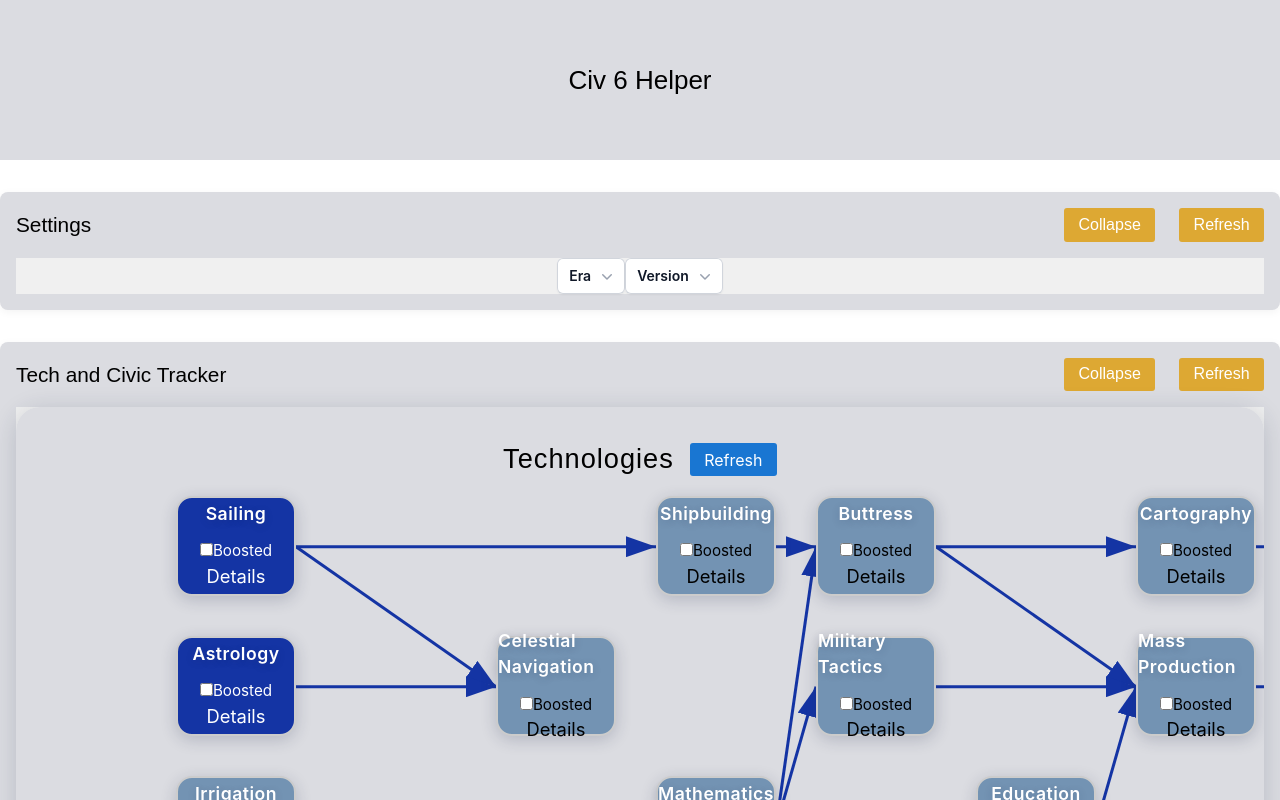
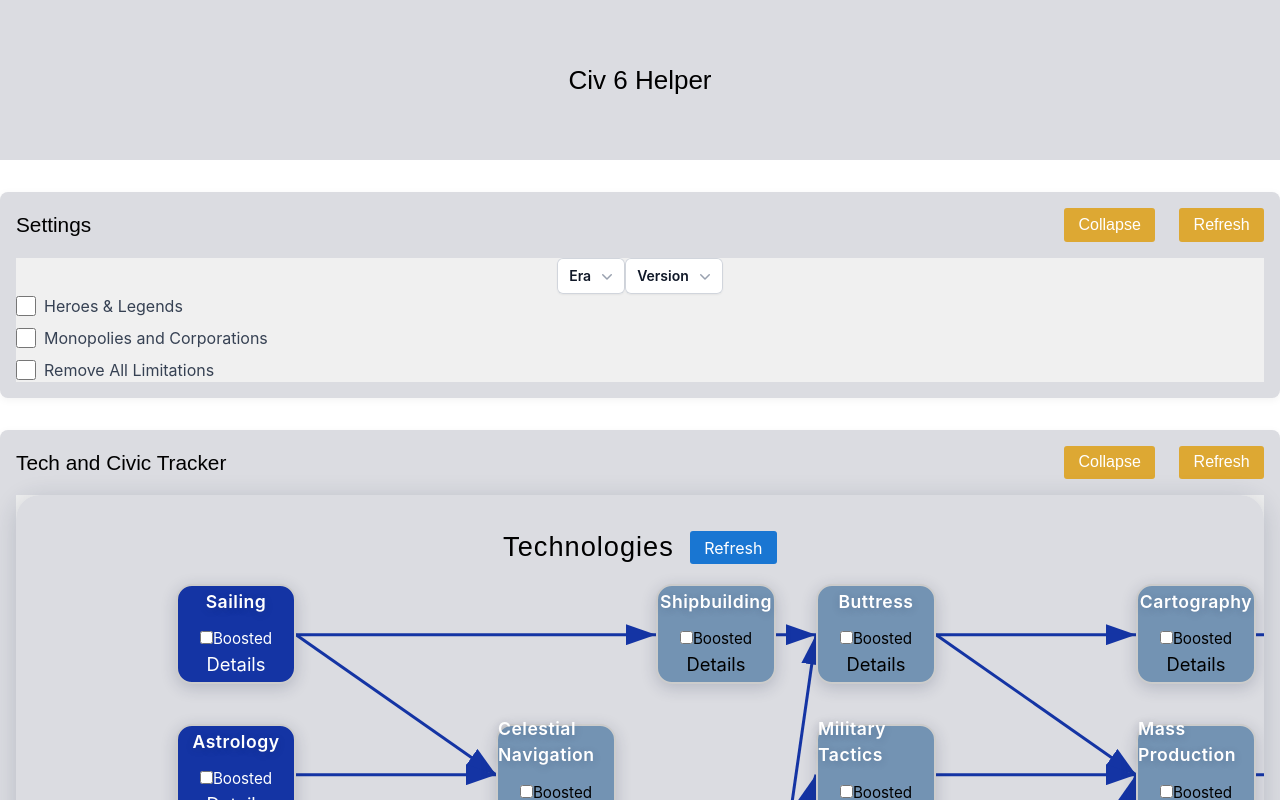
Before and after one commit to huntt3/Civ-6-Helper, a React (Vite) app: page / in a window 1280 px wide. Shown: the top 800 px of the page. Built offline with nearby package versions, Linux system fonts and the light colour scheme.

Commit message:
Added Settings

```diff
--- a/src/Settings/SettingsContainer.jsx
+++ b/src/Settings/SettingsContainer.jsx
@@ -3,6 +3,7 @@
 import EraDropdown from "./EraDropdown";
 import VersionDropdown from "./VersionDropdown";
 import CollapsibleContainer from "../Templates/CollapsibleContainer";
+import Checkbox from "../Templates/Checkbox";
 
 // TechTreeContainer manages the collapsed state for the CollapsibleContainer
 const SettingsContainer = () => {
@@ -13,6 +14,10 @@
   const handleCollapse = () => {
     setCollapsed((prevCollapsed) => !prevCollapsed);
   };
+
+  const [heroesLegends, setHeroesLegends] = useState(false);
+  const [monopoliesCorporations, setMonopoliesCorporations] = useState(false);
+  const [removeLimitations, setRemoveLimitations] = useState(false);
 
   return (
     <CollapsibleContainer
@@ -25,6 +30,23 @@
         <EraDropdown />
         <VersionDropdown />
       </div>
+      <div className="flex flex-col items-start space-y-2">
+        <Checkbox
+          label="Heroes & Legends"
+          checked={heroesLegends}
+          onChange={() => setHeroesLegends(!heroesLegends)}
+        />
+        <Checkbox
+          label="Monopolies and Corporations"
+          checked={monopoliesCorporations}
+          onChange={() => setMonopoliesCorporations(!monopoliesCorporations)}
+        />
+        <Checkbox
+          label="Remove All Limitations"
+          checked={removeLimitations}
+          onChange={() => setRemoveLimitations(!removeLimitations)}
+        />
+      </div>
     </CollapsibleContainer>
   );
 };
--- /dev/null
+++ b/src/Templates/Checkbox.jsx
@@ -0,0 +1,17 @@
+import React from "react";
+
+const Checkbox = ({ label, checked, onChange }) => {
+  return (
+    <label className="flex items-center space-x-2">
+      <input
+        type="checkbox"
+        checked={checked}
+        onChange={onChange}
+        className="form-checkbox h-5 w-5 text-blue-600"
+      />
+      <span className="text-gray-700">{label}</span>
+    </label>
+  );
+};
+
+export default Checkbox;
```
